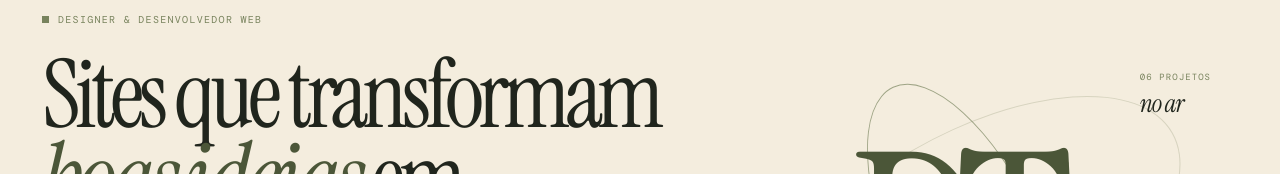
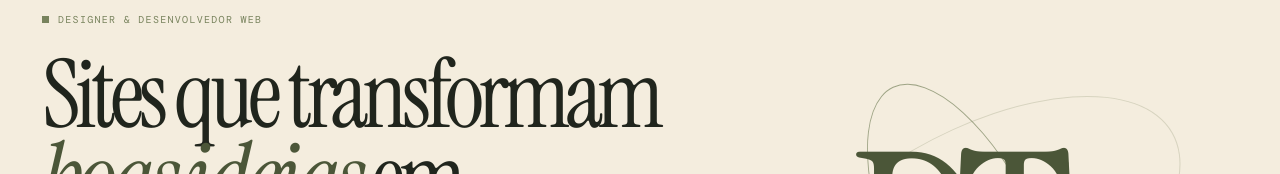
Before and after one commit to DanielTolentino/portfolio, a Next.js app: page / in a window 1280 px wide. Shown: the part 194-368 px from the top of the page. Built offline with nearby package versions, Linux system fonts and the light colour scheme; no server answers.

Commit message:
Remove project count from hero

```diff
--- a/app/page.tsx
+++ b/app/page.tsx
@@ -140,7 +140,6 @@ export default function Home() {
         <div className="hero-aside" aria-label="Resumo do portfólio">
           <div className="hero-orbit orbit-one" />
           <div className="hero-orbit orbit-two" />
-          <div className="hero-note note-top">06 projetos<br /><strong>no ar</strong></div>
           <div className="hero-monogram">DT<span>®</span></div>
           <div className="hero-note note-bottom">web feito com<br /><strong>intenção</strong></div>
         </div>
```
